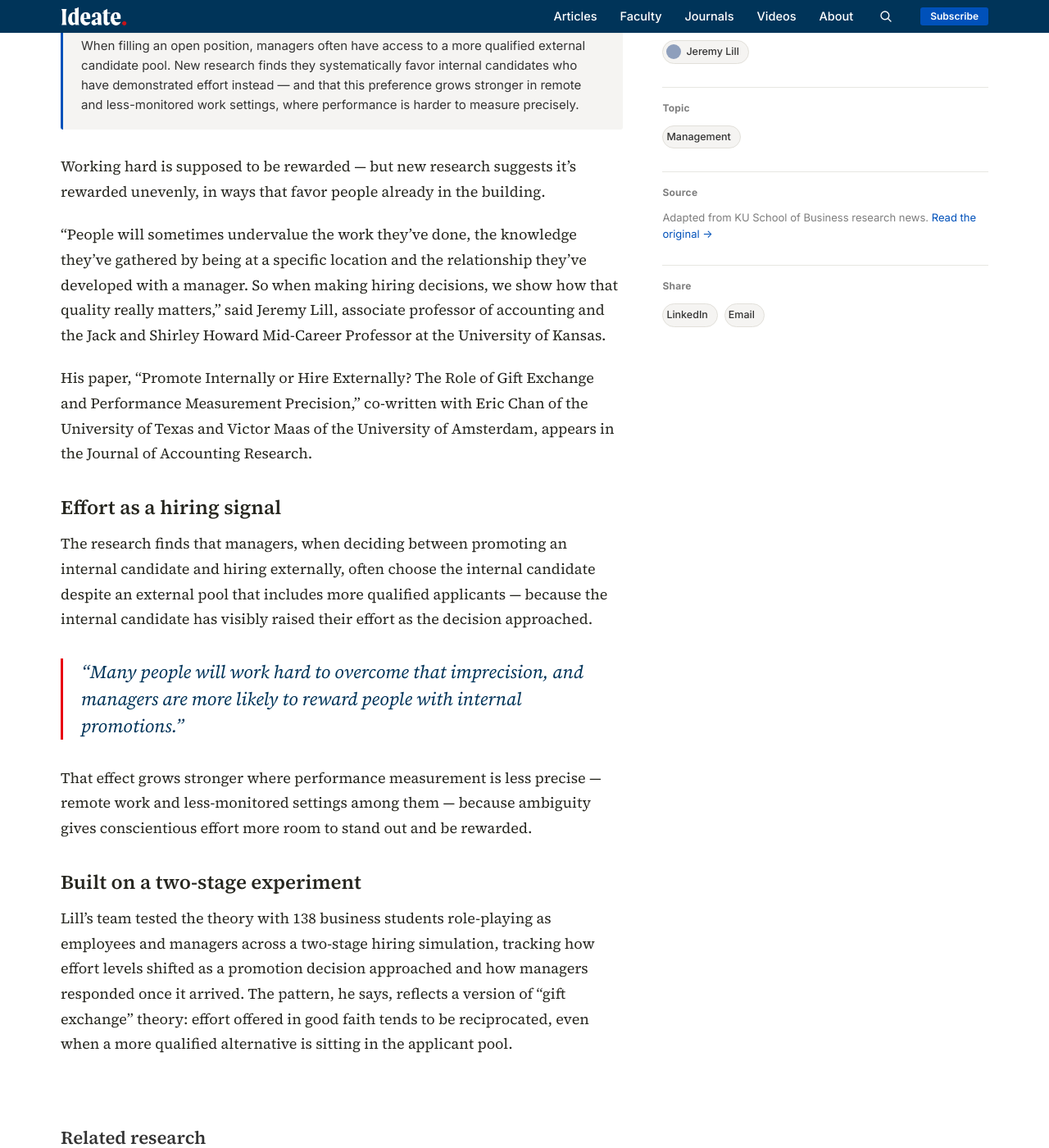
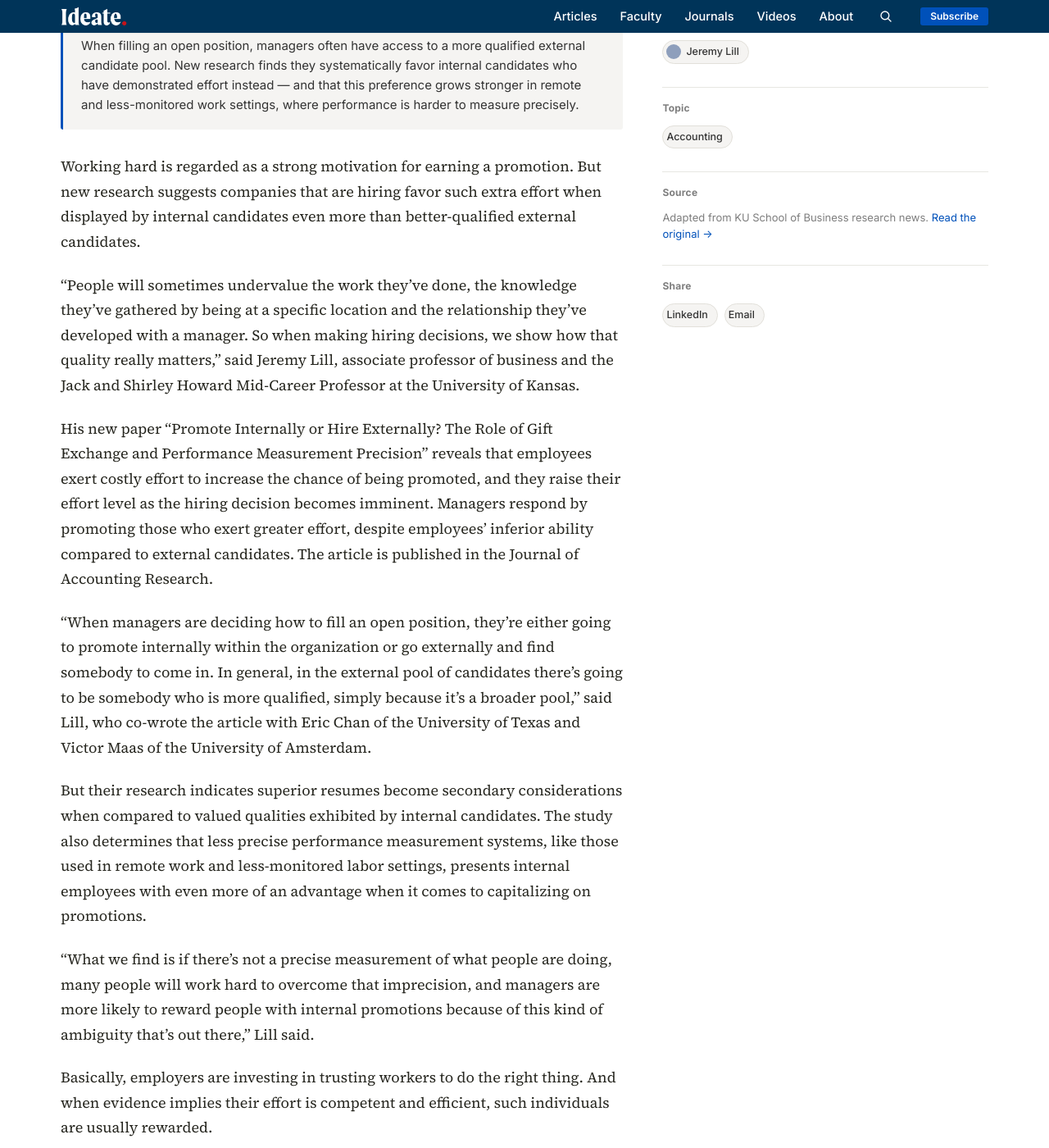
Before and after one commit to KUBschool/ideate, a Jekyll site: the page built from _articles/2023-06-27-internal-external-hiring.md, in a window 1280 px wide and 1400 px high, scrolled down 955 px. Shown: the whole window at 82% size. Built offline with Jekyll 4.4.1, drawn with Linux system fonts in a browser that asks for light colours; some of the changed text lies outside the part shown.

Commit message:
Update Article “2023-06-27-internal-external-hiring”

```diff
--- a/_articles/2023-06-27-internal-external-hiring.md
+++ b/_articles/2023-06-27-internal-external-hiring.md
@@ -1,37 +1,49 @@
 ---
-title: "Reliable internal candidates preferred over more qualified external ones, study finds"
-dek: "Companies favor visible effort from internal candidates even over better-qualified outsiders — and the effect grows stronger when performance is harder to measure precisely."
-topic: management
+title: Reliable internal candidates preferred over more qualified external ones,
+  study finds
+dek: Companies favor visible effort from internal candidates even over
+  better-qualified outsiders — and the effect grows stronger when performance is
+  harder to measure precisely.
+topic: accounting
 faculty:
   - jeremy-lill
-byline: "Jeremy Lill"
+byline: Jon Niccum
 date: 2023-06-27
 image_tint: limestone
 featured: false
-source_url: "https://business.ku.edu/news/article/2023/06/27/reliable-internal-candidates-preferred-over-more-qualified-external-ones-according-new-study"
-answer_box: >-
-  When filling an open position, managers often have access to a more
-  qualified external candidate pool. New research finds they
-  systematically favor internal candidates who have demonstrated effort
-  instead — and that this preference grows stronger in remote and
-  less-monitored work settings, where performance is harder to measure
-  precisely.
+source_url: https://business.ku.edu/news/article/2023/06/27/reliable-internal-candidates-preferred-over-more-qualified-external-ones-according-new-study
+answer_box: When filling an open position, managers often have access to a more
+  qualified external candidate pool. New research finds they systematically
+  favor internal candidates who have demonstrated effort instead — and that this
+  preference grows stronger in remote and less-monitored work settings, where
+  performance is harder to measure precisely.
+journal: Journal of Accounting Research
+journal_url: https://onlinelibrary.wiley.com/doi/abs/10.1111/1475-679X.12475
 ---
+Working hard is regarded as a strong motivation for earning a promotion. But new research suggests companies that are hiring favor such extra effort when displayed by internal candidates even more than better-qualified external candidates.
 
-Working hard is supposed to be rewarded — but new research suggests it's rewarded unevenly, in ways that favor people already in the building.
+“People will sometimes undervalue the work they’ve done, the knowledge they’ve gathered by being at a specific location and the relationship they’ve developed with a manager. So when making hiring decisions, we show how that quality really matters,” said Jeremy Lill, associate professor of business and the Jack and Shirley Howard Mid-Career Professor at the University of Kansas.
 
-"People will sometimes undervalue the work they've done, the knowledge they've gathered by being at a specific location and the relationship they've developed with a manager. So when making hiring decisions, we show how that quality really matters," said Jeremy Lill, associate professor of accounting and the Jack and Shirley Howard Mid-Career Professor at the University of Kansas.
+His new paper [“Promote Internally or Hire Externally? The Role of Gift Exchange and Performance Measurement Precision”](https://onlinelibrary.wiley.com/doi/full/10.1111/1475-679X.12475) reveals that employees exert costly effort to increase the chance of being promoted, and they raise their effort level as the hiring decision becomes imminent. Managers respond by promoting those who exert greater effort, despite employees’ inferior ability compared to external candidates. The article is published in the Journal of Accounting Research.
 
-His paper, "Promote Internally or Hire Externally? The Role of Gift Exchange and Performance Measurement Precision," co-written with Eric Chan of the University of Texas and Victor Maas of the University of Amsterdam, appears in the Journal of Accounting Research.
+“When managers are deciding how to fill an open position, they’re either going to promote internally within the organization or go externally and find somebody to come in. In general, in the external pool of candidates there’s going to be somebody who is more qualified, simply because it’s a broader pool,” said Lill, who co-wrote the article with Eric Chan of the University of Texas and Victor Maas of the University of Amsterdam.
 
-## Effort as a hiring signal
+But their research indicates superior resumes become secondary considerations when compared to valued qualities exhibited by internal candidates. The study also determines that less precise performance measurement systems, like those used in remote work and less-monitored labor settings, presents internal employees with even more of an advantage when it comes to capitalizing on promotions.
 
-The research finds that managers, when deciding between promoting an internal candidate and hiring externally, often choose the internal candidate despite an external pool that includes more qualified applicants — because the internal candidate has visibly raised their effort as the decision approached.
+“What we find is if there’s not a precise measurement of what people are doing, many people will work hard to overcome that imprecision, and managers are more likely to reward people with internal promotions because of this kind of ambiguity that’s out there,” Lill said.
 
-> "Many people will work hard to overcome that imprecision, and managers are more likely to reward people with internal promotions."
+Basically, employers are investing in trusting workers to do the right thing. And when evidence implies their effort is competent and efficient, such individuals are usually rewarded.
 
-That effect grows stronger where performance measurement is less precise — remote work and less-monitored settings among them — because ambiguity gives conscientious effort more room to stand out and be rewarded.
+His team tested this theory using a two-stage experiment involving 138 business students from the University of Texas acting as employee and manager prior to an impending hiring decision. In Stage 1, the employee selects an effort level during several initial periods – higher effort levels prove more costly to the individual but produce higher expected output. At the end of each period, the manager learns the employee’s output.
 
-## Built on a two-stage experiment
+In stage 2, a new higher-level job becomes available, and the manager must fill this slot by either promoting the current employee or hiring an external candidate. If the manager chooses to promote the employee to the higher-level job, then the external applicant will fill the employee’s original job; if the external applicant is hired to fill the higher-level job, then the current employee will remain in the original job. After the manager makes this promote/hire decision, the current and newly hired workers select their effort levels in each of three later periods.
 
-Lill's team tested the theory with 138 business students role-playing as employees and managers across a two-stage hiring simulation, tracking how effort levels shifted as a promotion decision approached and how managers responded once it arrived. The pattern, he says, reflects a version of "gift exchange" theory: effort offered in good faith tends to be reciprocated, even when a more qualified alternative is sitting in the applicant pool.
+“We’re testing the gift exchange theory,” he said of a metric designed to determine the effort poured in by an individual in a person-to-person relationship.
+
+“In other settings, treatments and observations where that theory would apply, then I would expect this would replicate in a real-world setting. Essentially, gifts beget gifts.”
+
+Having also attended KU as an undergraduate, Lill has served as a faculty member since 2019. He teaches managerial accounting, and his research focuses on control system design and employee motivation.
+
+“Working hard before promotion — especially going above and beyond your normal job description— is taking a risk because you’d much rather not be doing it than doing it,” Lill said.
+
+“But we find that, in general, managers do respond. They appreciate and reward that risk.”
```
